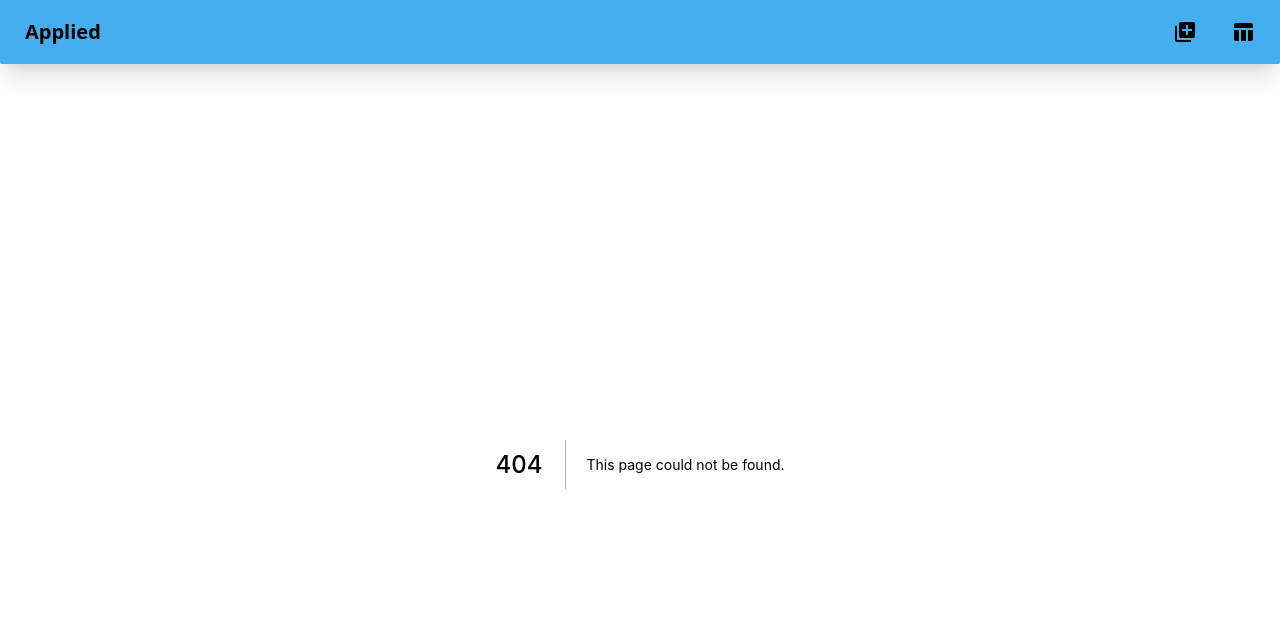
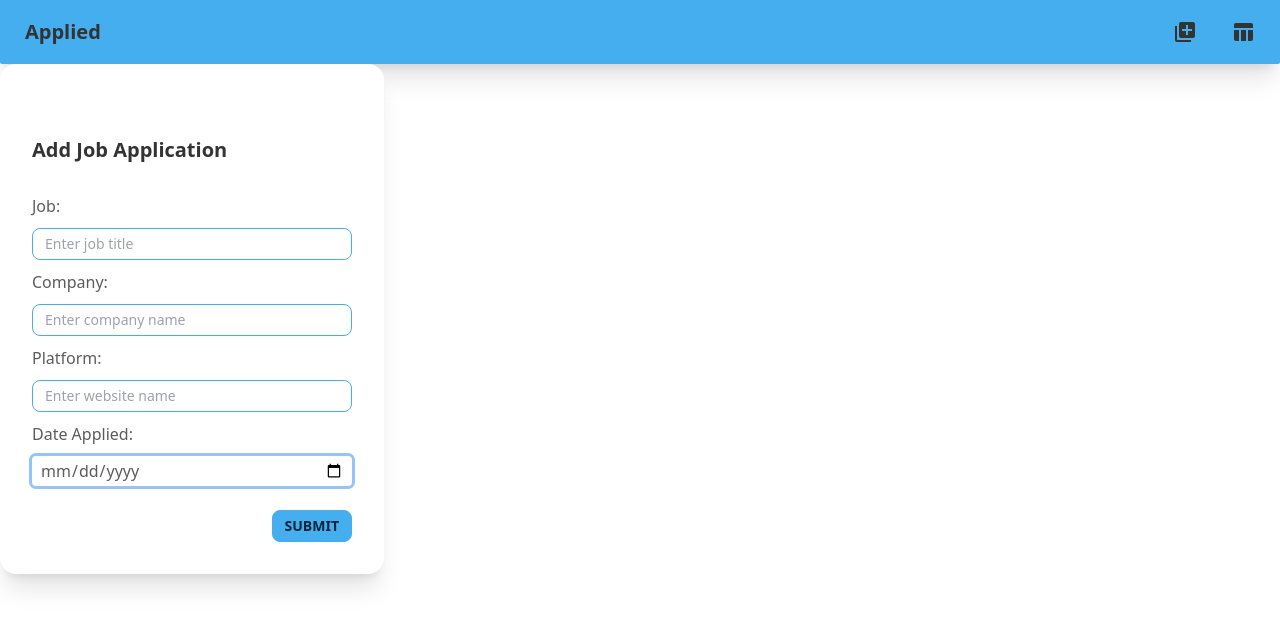
Before and after one commit to vibrentcarey/Applied, a Next.js app: page /add in a window 1280 px wide. Before the commit this address had no page. Shown: the top 628 px of the page. Built offline with nearby package versions, Linux system fonts and the light colour scheme.

Commit message:
Add form component

```diff
--- /dev/null
+++ b/pages/add.tsx
@@ -0,0 +1,43 @@
+import React from "react";
+
+const Add = () => {
+  return (
+    <div className="card w-96 bg-base-100 shadow-xl prose">
+      <div className="card-body">
+        <h2 className="card-title">Add Job Application</h2>
+        <label htmlFor="start">Job:</label>
+        <input
+          type="text"
+          placeholder="Enter job title"
+          className="input input-bordered input-primary input-sm w-full max-w-xs"
+        />
+        <label htmlFor="start">Company:</label>
+        <input
+          type="text"
+          placeholder="Enter company name"
+          className="input input-bordered input-primary input-sm w-full max-w-xs"
+        />
+
+        <label htmlFor="start">Platform:</label>
+        <input
+          type="text"
+          placeholder="Enter website name"
+          className="input input-bordered input-primary input-sm w-full max-w-xs"
+        />
+
+        <label htmlFor="start">Date Applied:</label>
+        <input
+          type="date"
+          id="start"
+          name="trip-start"
+          className="outline outline-blue-300 rounded px-2"
+        ></input>
+        <div className="justify-end card-actions">
+          <button className="btn btn-primary btn-sm mt-4">Submit</button>
+        </div>
+      </div>
+    </div>
+  );
+};
+
+export default Add;
--- a/pages/jobs.tsx
+++ b/pages/jobs.tsx
@@ -23,16 +23,7 @@ const Jobs = () => {
               <SiIndeed />
             </td>
             <td>12/16/2020</td>
-            <td>
-              <select className="select select-xs max-w-xs select-primary">
-                <option disabled selected>
-                  Status
-                </option>
-                <option>Pending</option>
-                <option>Not Accepted</option>
-                <option>Interview</option>
-              </select>
-            </td>
+            <td>Pending</td>
           </tr>
           <tr>
             <th>2</th>
@@ -42,16 +33,7 @@ const Jobs = () => {
               <SiLinkedin />
             </td>
             <td>12/5/2020</td>
-            <td>
-              <select className="select select-xs max-w-xs select-primary">
-                <option disabled selected>
-                  Status
-                </option>
-                <option>Pending</option>
-                <option>Not Accepted</option>
-                <option>Interview</option>
-              </select>
-            </td>
+            <td>Not Accepted</td>
           </tr>
         </tbody>
         <tfoot>
--- a/styles/globals.css
+++ b/styles/globals.css
@@ -4,6 +4,6 @@
 
 html,
 body,
-div#__next > div {
+div#__next{
   height: 100%;
 }
```
